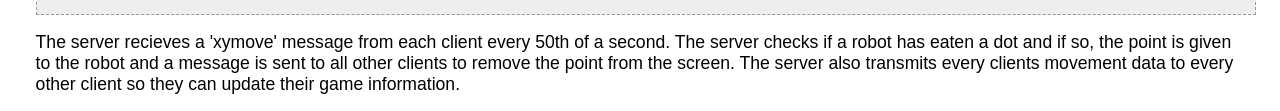
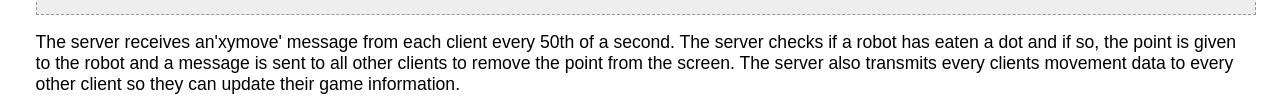
Before and after one commit to jjc25/webNode, a plain HTML site: page tutorial.html in a window 1280 px wide. Shown: the part 623-734 px from the top of the page. Drawn offline with nearby package versions, Linux system fonts and the light colour scheme.

Commit message:
spelling

```diff
--- a/tutorial.html
+++ b/tutorial.html
@@ -48,7 +48,7 @@ io.sockets.on('connection', function (socket) {
     });
 
 </code></pre>
-<p>The server recieves a 'xymove' message from each client every 50th of a second. The server checks if a robot has eaten a dot and if so, the point is given to the robot and a message is sent to all other clients to remove the point from the screen. The server also transmits every clients movement data to every other client so they can update their game information.</p>
+<p>The server receives an'xymove' message from each client every 50th of a second. The server checks if a robot has eaten a dot and if so, the point is given to the robot and a message is sent to all other clients to remove the point from the screen. The server also transmits every clients movement data to every other client so they can update their game information.</p>
 <pre style="font-family: Andale Mono, Lucida Console, Monaco, fixed, monospace; color: #000000; background-color: #eee;font-size: 12px;border: 1px dashed #999999;line-height: 14px;padding: 5px; overflow: auto; width: 100%"><code>
     socket.on('xymove', function (data) {
 
```
